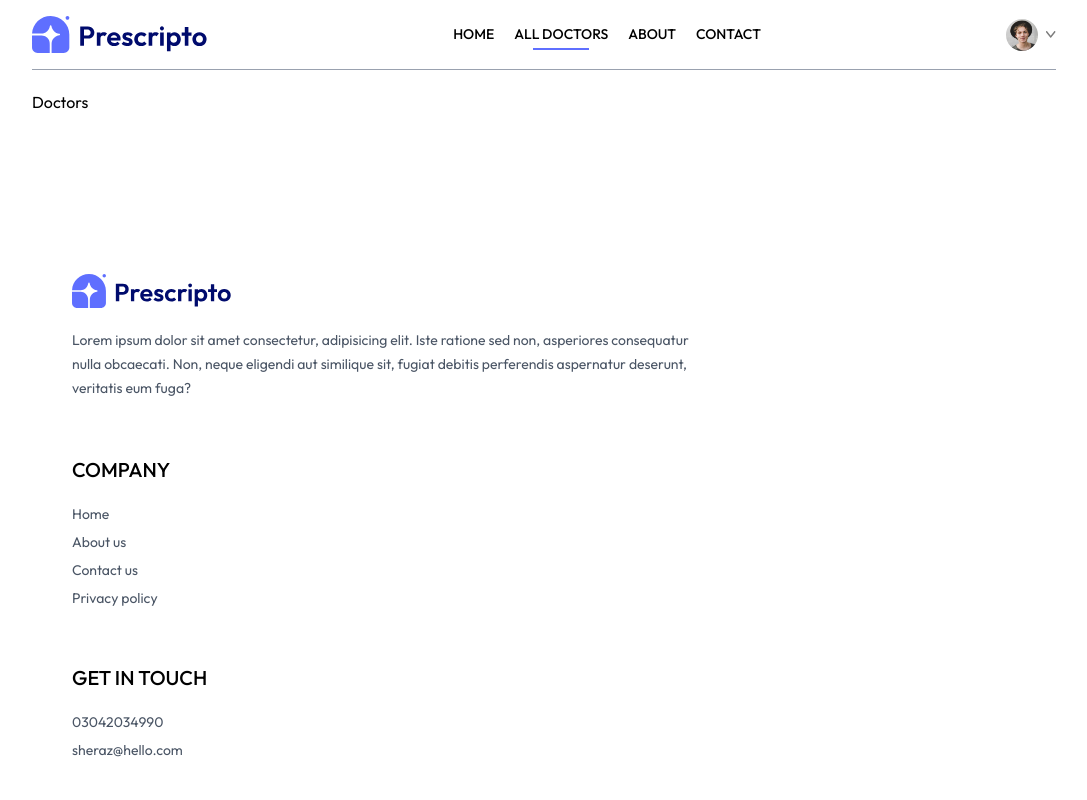
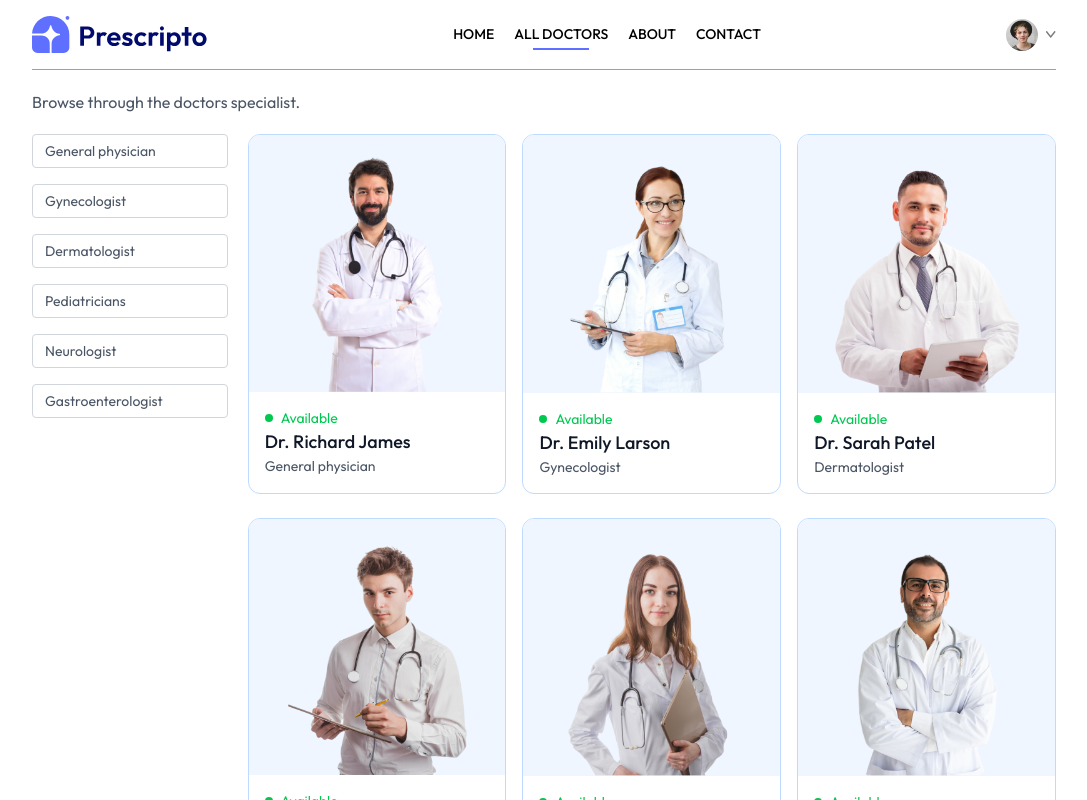
Before and after one commit to sheraz61/doctorAppointment, a React (Vite) app in the folder frontend/: page /doctors in a window 1280 px wide. Shown: the top 800 px of the page, without its empty margins (96-1183 px from the left). Built offline with nearby package versions, Linux system fonts and the light colour scheme.

Commit message:
complete doctor page

```diff
--- a/frontend/src/components/Navbar.jsx
+++ b/frontend/src/components/Navbar.jsx
@@ -7,7 +7,7 @@
     const [token, setToken] = useState(true)
     return (
         <div className='flex items-center justify-between text-sm py-4 mb-5 border-b border-b-gray-400'>
-            <img className='w-44 cursor-pointer' src={assets.logo} />
+            <img onClick={()=>navigate('/')} className='w-44 cursor-pointer' src={assets.logo} />
             <ul className='hidden md:flex items=start gap-5 font-medium'>
                 <NavLink to='/'>
                     <li className='py-1'>HOME</li>
--- a/frontend/src/pages/Doctors.jsx
+++ b/frontend/src/pages/Doctors.jsx
@@ -1,8 +1,49 @@
-import React from 'react'
-
+import React, { useContext, useEffect, useState } from 'react'
+import { useNavigate, useParams } from 'react-router-dom'
+import { AppContext } from '../context/AppContext'
 function Doctors() {
+  const { speciality } = useParams()
+  const { doctors } = useContext(AppContext)
+  const [filterDoc, setFilterDoc] = useState([])
+const  navigate=useNavigate()
+  const applyFilter=()=>{
+    if (speciality){
+      setFilterDoc(doctors.filter(doc => doc.speciality === speciality))
+    }else{
+      setFilterDoc(doctors)
+    }
+  }
+  useEffect(()=>{
+applyFilter()
+  },[doctors,speciality])
   return (
-    <div>Doctors</div>
+    <div>
+      <p className='text-gray-600 '>Browse through the doctors specialist.</p>
+      <div className='flex flex-col sm:flex-row items-start gap-5 mt-5'>
+        <div className='flex flex-col gap-4 text-sm text-gray-600'>
+          <p onClick={()=> speciality === 'General physician'? navigate('/doctors'):navigate('/doctors/General physician')} className={`w-[94vw] sm:w-auto p-3 py-1.5 pr-16 border border-gray-300 transition-all cursor-pointer rounded ${speciality === ""?"bg-indigo-100 text-black":""}`}>General physician</p>
+          <p onClick={()=> speciality === 'Gynecologist'? navigate('/doctors'):navigate('/doctors/Gynecologist')} className={`w-[94vw] sm:w-auto p-3 py-1.5 pr-16 border border-gray-300 transition-all cursor-pointer rounded  ${speciality === "Gynecologist"?"bg-indigo-100 text-black":""} `}>Gynecologist</p>
+          <p onClick={()=> speciality === 'Dermatologist'? navigate('/doctors'):navigate('/doctors/Dermatologist')} className={`w-[94vw] sm:w-auto p-3 py-1.5 pr-16 border border-gray-300 transition-all cursor-pointer rounded ${speciality === "Dermatologist"?"bg-indigo-100 text-black":""} `}>Dermatologist</p>
+          <p onClick={()=> speciality === 'Pediatricians'? navigate('/doctors'):navigate('/doctors/Pediatricians')} className={`w-[94vw] sm:w-auto p-3 py-1.5 pr-16 border border-gray-300 transition-all cursor-pointer rounded ${speciality === "Pediatricians"?"bg-indigo-100 text-black":""} `}>Pediatricians</p>
+          <p onClick={()=> speciality === 'Neurologist'? navigate('/doctors'):navigate('/doctors/Neurologist')} className={`w-[94vw] sm:w-auto p-3 py-1.5 pr-16 border border-gray-300 transition-all cursor-pointer rounded ${speciality === "Neurologist"?"bg-indigo-100 text-black":""} `}>Neurologist</p>
+          <p onClick={()=> speciality === 'Gastroenterologist'? navigate('/doctors'):navigate('/doctors/Gastroenterologist')} className={`w-[94vw] sm:w-auto p-3 py-1.5 pr-16 border border-gray-300 transition-all cursor-pointer rounded ${speciality === "Gastroenterologist"?"bg-indigo-100 text-black":""} `}>Gastroenterologist</p>
+        </div>
+        <div className='w-full grid grid-cols-[repeat(auto-fill,minmax(200px,1fr))] gap-4 gap-y-6'>
+          {filterDoc.map((item, index) => (
+            <div onClick={() => navigate(`/appointment/${item._id}`)} key={index} className='border border-blue-200 overflow-hidden rounded-xl cursor-pointer hover:translate-y-[-10px] transition-all duration-500'>
+              <img className='bg-blue-50 ' src={item.image} alt="" />
+              <div className='p-4'>
+                <div className='flex items-center gap-2 text-sm text-center text-green-500'>
+                  <p className='w-2 h-2 bg-green-500 rounded-full'></p><p>Available</p>
+                </div>
+                <p className='text-gray-900 text-lg font-medium'>{item.name}</p>
+                <p className='text-gray-600 text-sm'>{item.speciality}</p>
+              </div>
+            </div>
+          ))}
+        </div>
+      </div>
+    </div>
   )
 }
 
```
